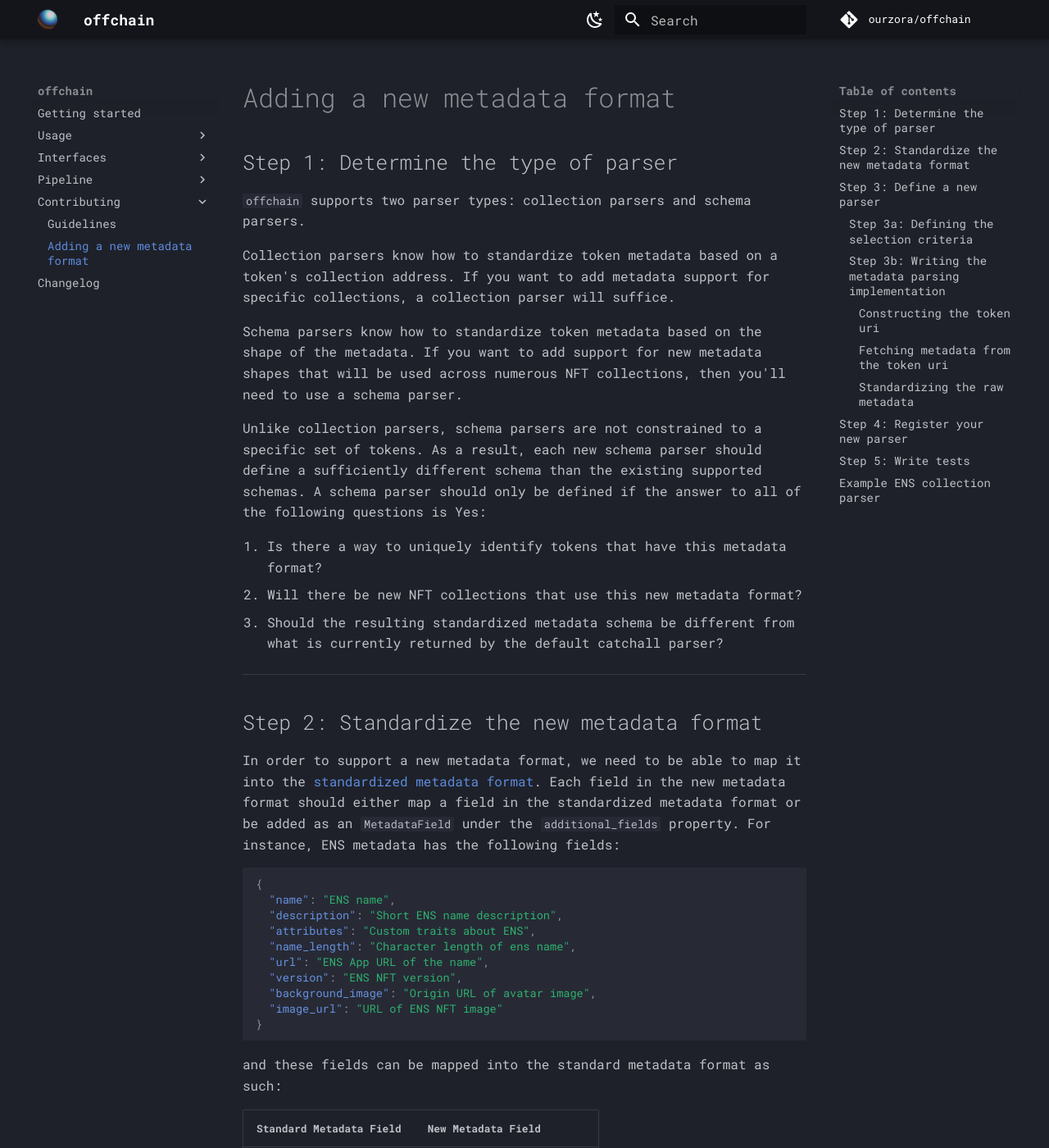
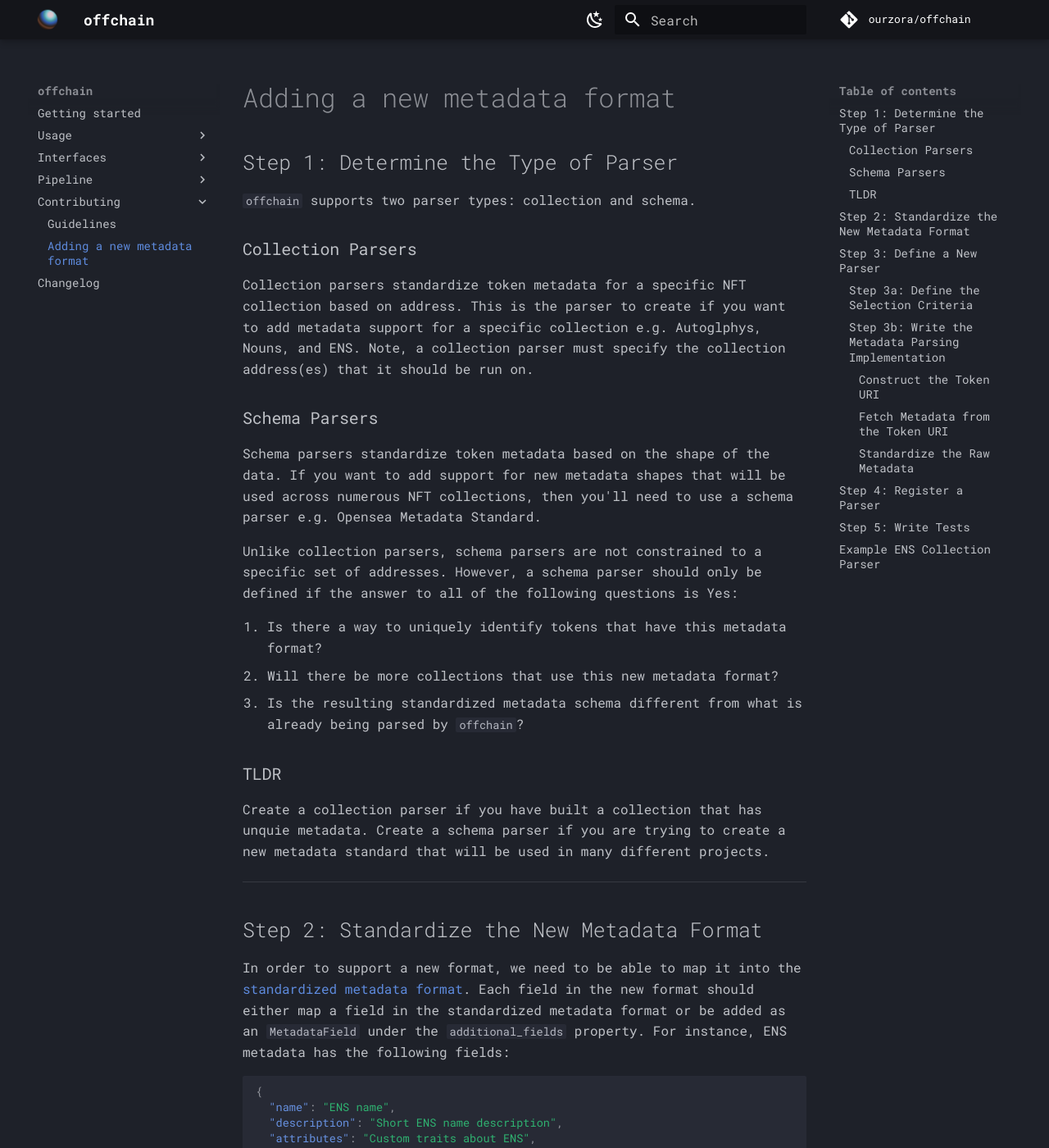
Before and after one commit to ourzora/offchain, an MkDocs documentation site: the page built from docs/contributing/metadata_tutorial.md, in a window 1280 px wide and 1400 px high. Shown: the whole window at 82% size. Built offline with MkDocs 1.6.1 and Material for MkDocs 9.7.7, drawn with Linux system fonts in a browser that asks for light colours; comment, search, counter and statistics services are not loaded; some of the changed text lies outside the part shown.

````diff
--- a/docs/contributing/metadata_tutorial.md
+++ b/docs/contributing/metadata_tutorial.md
@@ -1,24 +1,37 @@
 # Adding a new metadata format
 
-## Step 1: Determine the type of parser
+## Step 1: Determine the Type of Parser
 
-`offchain` supports two parser types: collection parsers and schema parsers.
+`offchain` supports two parser types: collection and schema.
 
-Collection parsers know how to standardize token metadata based on a token's collection address. If you want to add metadata support for specific collections, a collection parser will suffice.
+### Collection Parsers
 
-Schema parsers know how to standardize token metadata based on the shape of the metadata. If you want to add support for new metadata shapes that will be used across numerous NFT collections, then you'll need to use a schema parser.
+Collection parsers standardize token metadata for a specific NFT collection based on address.
+This is the parser to create if you want to add metadata support for a specific collection e.g. Autoglphys, Nouns, and ENS.
+Note, a collection parser must specify the collection address(es) that it should be run on.
 
-Unlike collection parsers, schema parsers are not constrained to a specific set of tokens. As a result, each new schema parser should define a sufficiently different schema than the existing supported schemas. A schema parser should only be defined if the answer to all of the following questions is Yes:
+### Schema Parsers
+
+Schema parsers standardize token metadata based on the shape of the data.
+If you want to add support for new metadata shapes that will be used across numerous NFT collections, then you'll need to use a schema parser e.g. Opensea Metadata Standard.
+
+Unlike collection parsers, schema parsers are not constrained to a specific set of addresses.
+However, a schema parser should only be defined if the answer to all of the following questions is Yes:
 
 1. Is there a way to uniquely identify tokens that have this metadata format?
-2. Will there be new NFT collections that use this new metadata format?
-3. Should the resulting standardized metadata schema be different from what is currently returned by the default catchall parser?
+2. Will there be more collections that use this new metadata format?
+3. Is the resulting standardized metadata schema different from what is already being parsed by `offchain`?
+
+### TLDR
+
+Create a collection parser if you have built a collection that has unquie metadata.
+Create a schema parser if you are trying to create a new metadata standard that will be used in many different projects.
 
 ---
 
-## Step 2: Standardize the new metadata format
+## Step 2: Standardize the New Metadata Format
 
-In order to support a new metadata format, we need to be able to map it into the [standardized metadata format](../models/metadata.md). Each field in the new metadata format should either map a field in the standardized metadata format or be added as an `MetadataField` under the `additional_fields` property. For instance, ENS metadata has the following fields:
+In order to support a new format, we need to be able to map it into the [standardized metadata format](../models/metadata.md). Each field in the new format should either map a field in the standardized metadata format or be added as an `MetadataField` under the `additional_fields` property. For instance, ENS metadata has the following fields:
 
 ```json
 {
@@ -50,7 +63,7 @@ and these fields can be mapped into the standard metadata format as such:
 
 ---
 
-## Step 3: Define a new parser
+## Step 3: Define a New Parser
 
 Before implementing a new parser, first familiarize yourself with the `BaseParser` class, as well as either the `CollectionParser` or `SchemaParser` base class:
 
@@ -58,7 +71,7 @@ Before implementing a new parser, first familiarize yourself with the `BaseParse
 - [CollectionParser](../pipeline/parsers.md#collectionparser)
 - [SchemaParser](../pipeline/parsers.md#schemaparser)
 
-### Step 3a: Defining the selection criteria
+### Step 3a: Define the Selection Criteria
 
 For a collection parser, the selection criteria are the collection addresses that the parser runs on. For example, the ENS collection parser will only run on tokens with the ENS collection contract address: `0x57f1887a8BF19b14fC0dF6Fd9B2acc9Af147eA85`
 
@@ -75,9 +88,9 @@ class NewSchemaParser(SchemaParser):
         return raw_data is not None and raw_data.get("unique_field") is not None
 ```
 
-### Step 3b: Writing the metadata parsing implementation
+### Step 3b: Write the Metadata Parsing Implementation
 
-#### Constructing the token uri
+#### Construct the Token URI
 
 The token uri is needed to tell the parser where to fetch the metadata from. If the token uri is not passed in as part of the input, the pipeline will attempt to fetch it from a `tokenURI(uint256)` view function on the contract. Otherwise, it is expected that the parser will construct the token uri. For instance, ENS hosts their own metadata service and token uris are constructed in the following format: `https://metadata.ens.domains/<chain_name>/<collection_address>/<token_id>/`
 
@@ -87,7 +100,7 @@ uri = f"https://metadata.ens.domains/mainnet/{token.collection_address}/{token.t
 
 Note: it is not uncommon for token uris to be base64 encoded data is stored entirely on chain. This is the case for collections like Nouns or Zorbs.
 
-#### Fetching metadata from the token uri
+#### Fetch Metadata from the Token URI
 
 Once you have the token uri, we can use the `Fetcher` to fetch the raw JSON data from the token uri.
 
@@ -107,7 +120,7 @@ fetcher.register_adapter(
 raw_data = fetcher.fetch_content(uri)
 ```
 
-#### Standardizing the raw metadata
+#### Standardize the Raw Metadata
 
 Once you've fetched the raw metadata from the token uri, you can reshape it into the standardized metadata format. For instance, extracting `attributes` from the raw ENS metadata JSON may look something like this:
 
@@ -139,7 +152,7 @@ Metadata(
 )
 ```
 
-## Step 4: Register your new parser
+## Step 4: Register a Parser
 
 After writing your custom metadata parser implementation, you'll want to register it to the `ParserRegistry`. The `ParserRegistry` tracks all parsers and is used by the metadata pipeline to know which parsers to run by default.
 
@@ -152,7 +165,7 @@ class ENSParser(CollectionParser):
     ...
 ```
 
-## Step 5: Write tests
+## Step 5: Write Tests
 
 Finally, you'll want to write tests to verify that your parser works as expected. At minimum, the `should_parse_token()` and `parse_metadata()` functions should be tested because the pipeline will call those directly.
 
@@ -182,6 +195,6 @@ def test_ens_parser_parses_metadata(self):
     assert parser.parse_metadata(token=token, raw_data=None) == expected_metadata
 ```
 
-## Example ENS collection parser
+## Example ENS Collection Parser
 
 ::: offchain.metadata.parsers.collection.ens.ENSParser
````
Also changed, not shown: docs/contributing/guidelines.md (+28 -9 lines), docs/index.md (+15 -3 lines), docs/usage/customize.md (+15 -8 lines), docs/usage/overview.md (+24 -17 lines).
